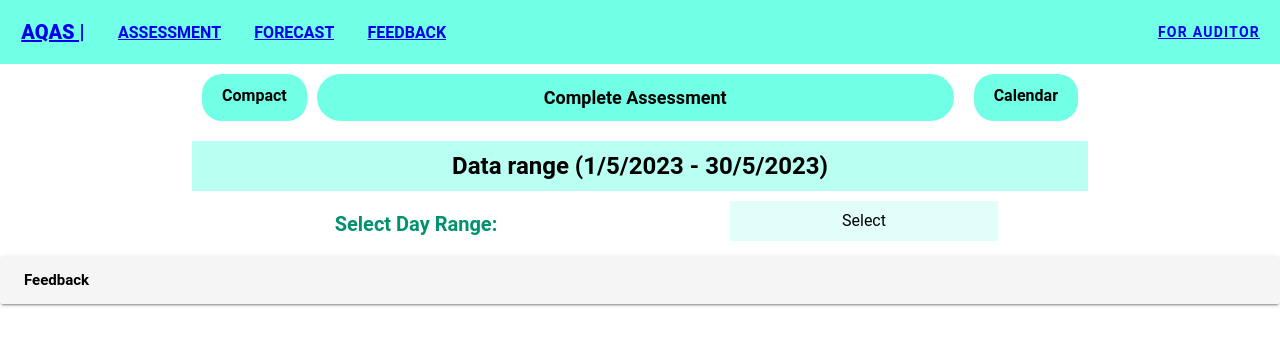
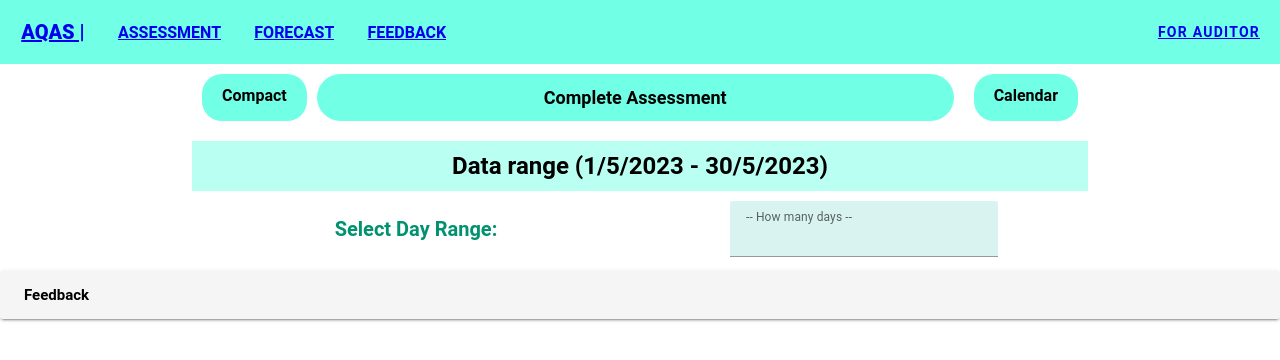
Before and after one commit to sodaop12/Air-Quality-Assessment-System-Front-end, a Vue app: page /complete_as in a window 1280 px wide. Shown: the top 360 px of the page. Built offline with nearby package versions, Linux system fonts and the light colour scheme.

Commit message:
fix input color, ui

```diff
--- a/src/views/CompactAssessmentView.vue
+++ b/src/views/CompactAssessmentView.vue
@@ -319,7 +319,7 @@ td p {
   width: 60%;
   height: 55px;
   box-sizing: border-box;
-  background-color: #c1fff7;
+  background-color: #e2fefa;
   margin: 0 auto;
   display: block;
   text-align: center;
--- a/src/views/CompleteAssessmentView.vue
+++ b/src/views/CompleteAssessmentView.vue
@@ -21,25 +21,16 @@
             >
           </div>
           <div class="form-right">
-            <select
-              id="dropdown"
+            <v-autocomplete
+              label="-- How many days --"
               v-model="selectedDays"
-              @change="generateAdditionalInputs"
-              class="option_head"
-            >
-              <option value="">Select</option>
-              <option
-                v-for="day in days"
-                :value="day"
-                :key="day"
-                class="fixed-autocomplete"
-                variant="outlined"
-              >
-                {{ day }}
-              </option>
-            </select>
+              :items="days"
+              outlined
+              class="fixed-autocomplete"
+            ></v-autocomplete>
           </div>
         </div>
+        <div class="DH_Box"></div>
         <!-- START 1-7 DAY [1]------------------------------------------------------------>
         <div v-if="selectedDays >= 1 && selectedDays <= 7">
           <table>
@@ -65,6 +56,7 @@
                     min="1"
                     max="30"
                     @input="adjustAdditionalDate(inputIndex - 1)"
+                    style="border-bottom: 1px solid black"
                   />
                 </td>
                 <td>
@@ -78,6 +70,7 @@
                     min="1"
                     max="24"
                     @input="adjustAdditionalHours(inputIndex - 1)"
+                    style="border-bottom: 1px solid black"
                   />
                 </td>
                 <td>
@@ -87,12 +80,12 @@
                   <v-autocomplete
                     id="locationDropdown"
                     v-model="selectedLocations[inputIndex - 1]"
-                    label="-- Select Location --"
+                    label=""
                     :items="locations"
                     item-text="location"
                     item-value="location"
-                    class="fixed-autocomplete"
-                    variant="outlined"
+                    class="fixed-autocomplete_2"
+                    variant="underlined"
                     clearable
                   ></v-autocomplete>
                 </td>
@@ -881,7 +874,16 @@ select {
   width: 60%;
   height: 55px;
   box-sizing: border-box;
-  background-color: #c1fff7;
+  background-color: #e2fefa;
+  margin: 0 auto;
+  display: block;
+  text-align: center;
+}
+
+.fixed-autocomplete_2 {
+  width: 60%;
+  height: 55px;
+  box-sizing: border-box;
   margin: 0 auto;
   display: block;
   text-align: center;
```
